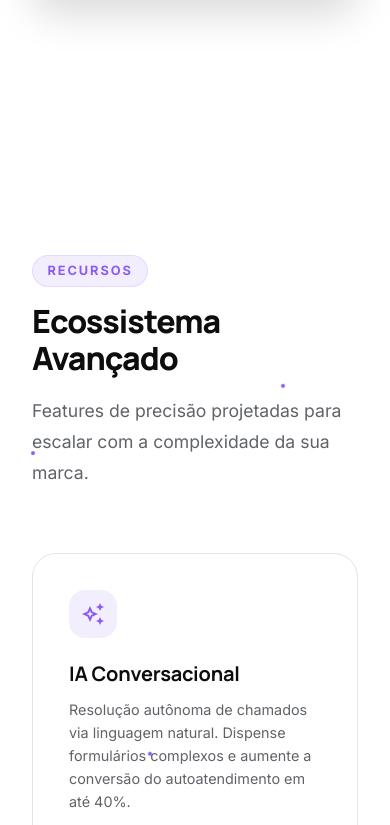
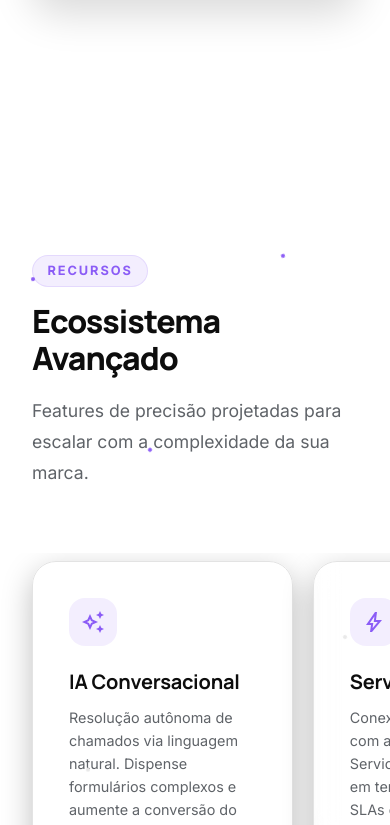
Before and after one commit to ThiagoVenturaV/serviceflow, a React (Vite) app: page / in a window 390 px wide. Shown: the part 2812-3637 px from the top of the page. Built offline with nearby package versions, Linux system fonts and the light colour scheme.

Commit message:
design: transform bento grid of resources into horizontal swipe carousel on mobile

```diff
--- a/src/pages/LandingPage.css
+++ b/src/pages/LandingPage.css
@@ -1759,11 +1759,13 @@
   .btn-ghost {
     width: 100%;
   }
+  .features-grid,
   .pain-grid,
   .testimonials-grid,
   .objections-grid {
     display: flex !important;
     flex-direction: row !important;
+    align-items: stretch !important;
     overflow-x: auto !important;
     scroll-snap-type: x mandatory !important;
     scroll-padding-left: 2rem !important;
@@ -1775,17 +1777,20 @@
     -webkit-overflow-scrolling: touch;
   }
 
+  .features-grid::-webkit-scrollbar,
   .pain-grid::-webkit-scrollbar,
   .testimonials-grid::-webkit-scrollbar,
   .objections-grid::-webkit-scrollbar {
     display: none !important;
   }
 
+  .feature-card,
   .pain-card,
   .testimonial-card,
   .objection-card {
     flex: 0 0 80% !important;
     max-width: 310px !important;
+    min-height: 220px !important;
     scroll-snap-align: start !important;
     box-shadow: 0 10px 30px rgba(0, 0, 0, 0.25) !important;
     margin: 0 !important;
```
